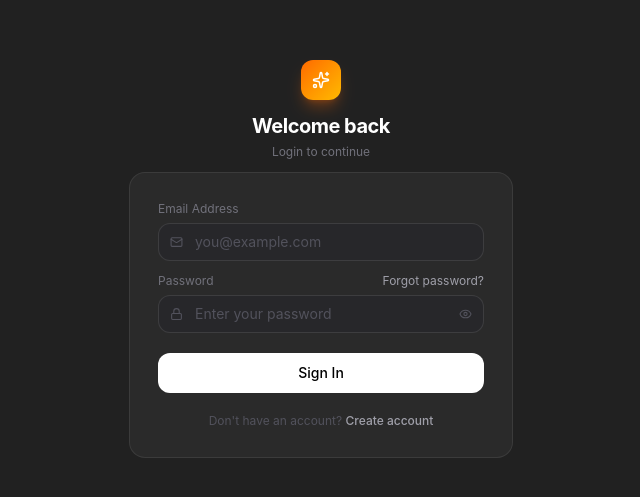
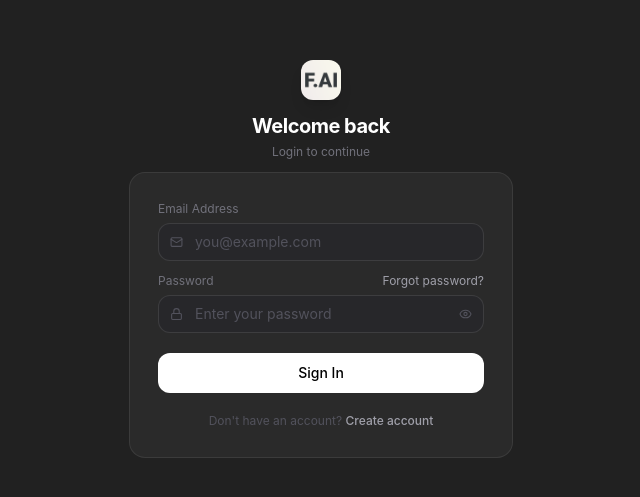
Before and after one commit to anbhav20/F.R.I.D.A.Y, a React (Vite) app in the folder frontend/: page /login in a window 1280 px wide. Shown: the part 141-638 px from the top of the page, without its empty margins (319-959 px from the left). Built offline with nearby package versions, Linux system fonts and the light colour scheme; no server answers.

Commit message:
fix sidebar import

```diff
--- a/frontend/components/Logo.jsx
+++ b/frontend/components/Logo.jsx
@@ -1,5 +1,3 @@
-import { Sparkles } from "lucide-react";
-
 function Logo({
   size = "md",
   title = "Create account",
@@ -8,19 +6,16 @@ function Logo({
   const sizes = {
     sm: {
       box: "w-6 h-6",
-      icon: 14,
       title: "text-base",
     },
 
     md: {
       box: "w-10 h-10",
-      icon: 18,
       title: "text-xl",
     },
 
     lg: {
       box: "w-14 h-14",
-      icon: 22,
       title: "text-2xl",
     },
   };
@@ -33,15 +28,16 @@ function Logo({
         className={`
           ${s.box}
           rounded-xl
-          bg-gradient-to-br
-          from-orange-500
-          to-amber-400
-          flex items-center justify-center
+          overflow-hidden
           mx-auto mb-3
-          shadow-lg shadow-orange-500/30
+          shadow-lg
         `}
       >
-        <Sparkles size={s.icon} className="text-white" />
+        <img
+          src="../public/favicon/favicon-96x96.png"
+          alt="F.R.I.D.A.Y AI Logo"
+          className="w-full h-full object-cover"
+        />
       </div>
 
       <h1 className={`${s.title} font-bold tracking-tight text-white`}>
--- a/frontend/src/features/auth/pages/Login.jsx
+++ b/frontend/src/features/auth/pages/Login.jsx
@@ -33,7 +33,7 @@ export default function Login() {
           subtitle="Login to continue"
         />
 
-        <div className="bg-[#2a2a2a] border border-white/[0.08] rounded-2xl p-7">
+        <div className="bg-[#2a2a2a] border border-white/8 rounded-2xl p-7">
           <AuthMessage />
 
           <form onSubmit={handleSubmit} className="space-y-3" noValidate>
--- a/frontend/src/features/auth/pages/SignUp.jsx
+++ b/frontend/src/features/auth/pages/SignUp.jsx
@@ -46,7 +46,7 @@ export default function Signup() {
           subtitle="Start using F.R.I.D.A.Y"
         />
 
-        <div className="bg-[#2a2a2a] border border-white/[0.08] rounded-2xl p-7">
+        <div className="bg-[#2a2a2a] border border-white/8 rounded-2xl p-7">
           <AuthMessage />
 
           <form onSubmit={handleSubmit} className="space-y-3" noValidate>
```
